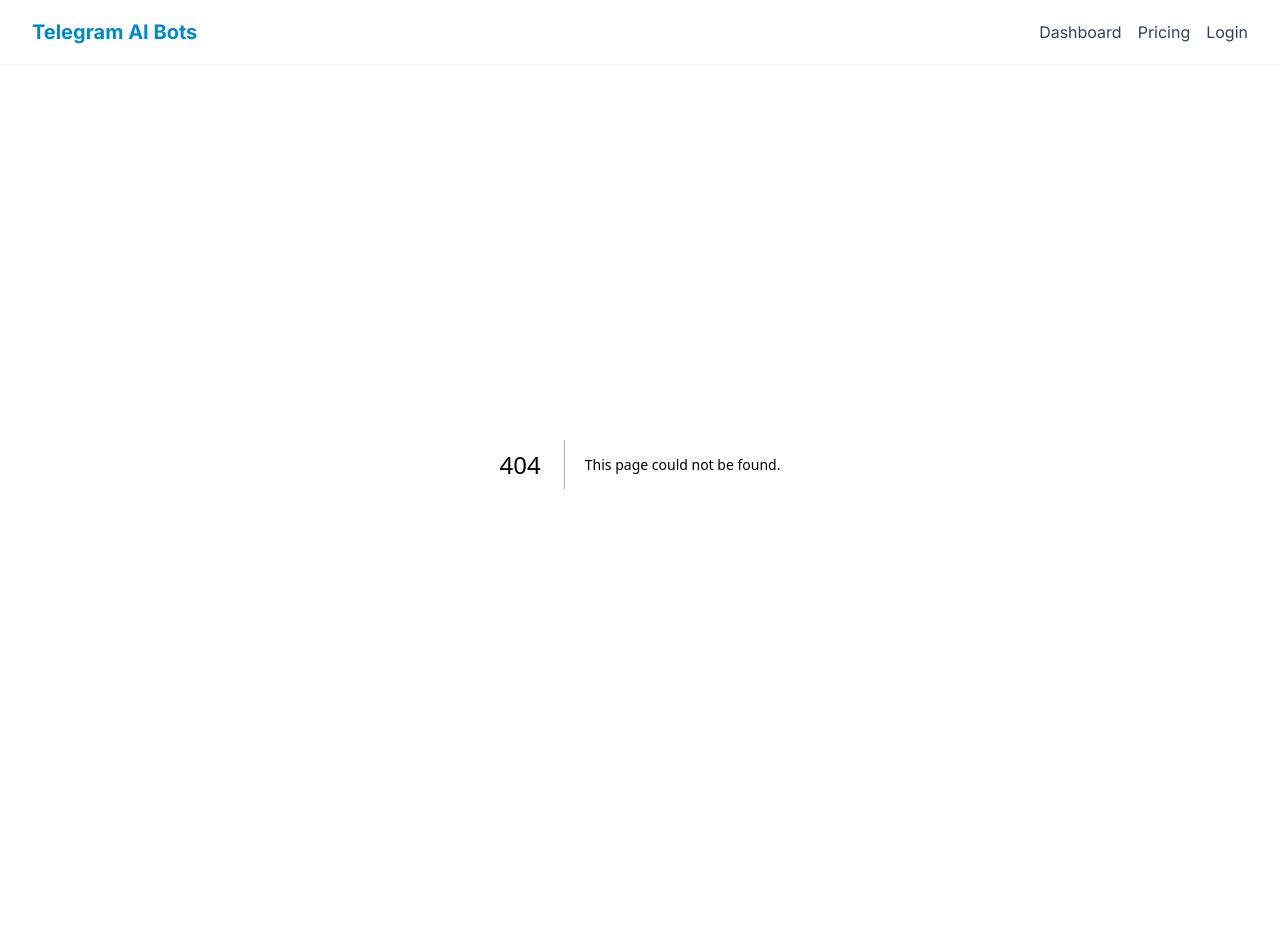
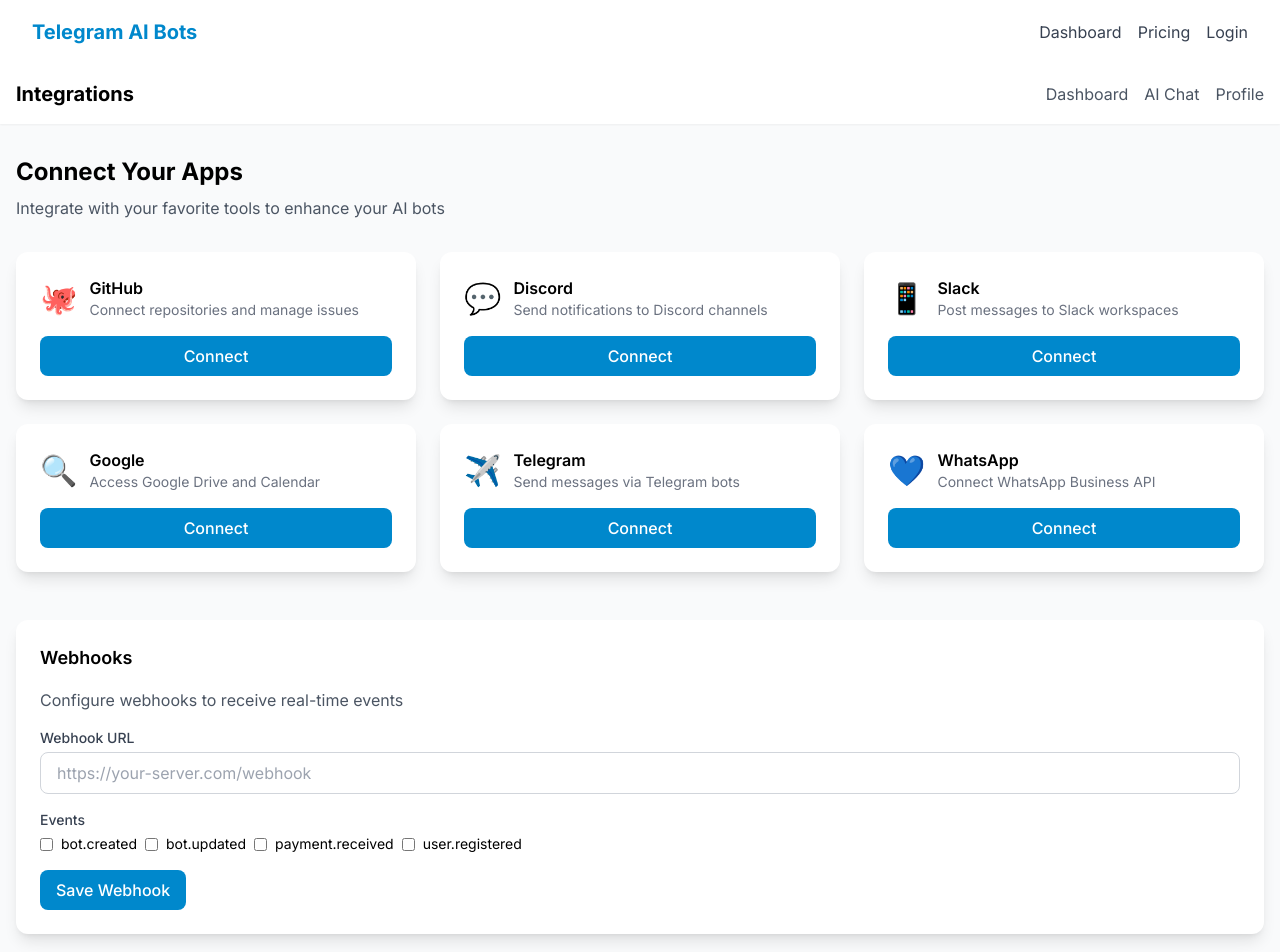
Before and after one commit to mrabt3475-cpu/telegram-ai-bot-platform, a Next.js app in the folder frontend/: page /integrations in a window 1280 px wide. Before the commit this address had no page. Shown: the top 952 px of the page. Before the commit the page ends 864 px from the top, so only its background shows below. Built offline with nearby package versions, Linux system fonts and the light colour scheme; no server answers; sample sign-in values are in the browser's storage.

Commit message:
feat: add integrations page

```diff
--- /dev/null
+++ b/frontend/src/app/integrations/page.js
@@ -0,0 +1,157 @@
+'use client';
+import { useState, useEffect } from 'react';
+import { useRouter } from 'next/navigation';
+import axios from 'axios';
+
+export default function Integrations() {
+  const router = useRouter();
+  const [integrations, setIntegrations] = useState({
+    github: false,
+    discord: false,
+    slack: false,
+    google: false,
+    telegram: false,
+    whatsapp: false
+  });
+  const [loading, setLoading] = useState(true);
+
+  useEffect(() => {
+    const token = localStorage.getItem('token');
+    if (!token) {
+      router.push('/login');
+      return;
+    }
+    fetchIntegrations();
+  }, [router]);
+
+  const fetchIntegrations = async () => {
+    try {
+      const token = localStorage.getItem('token');
+      const res = await axios.get('http://localhost:3000/api/integrations/status', {
+        headers: { Authorization: `Bearer ${token}` }
+      });
+      setIntegrations(res.data.integrations);
+    } catch (err) {
+      console.error(err);
+    }
+    setLoading(false);
+  };
+
+  const connectIntegration = async (service) => {
+    try {
+      const token = localStorage.getItem('token');
+      const res = await axios.get(`http://localhost:3000/api/integrations/${service}/auth`, {
+        headers: { Authorization: `Bearer ${token}` }
+      });
+      window.location.href = res.data.url;
+    } catch (err) {
+      alert('Failed to initiate connection');
+    }
+  };
+
+  const disconnectIntegration = async (service) => {
+    if (!confirm(`Are you sure you want to disconnect ${service}?`)) return;
+    try {
+      const token = localStorage.getItem('token');
+      await axios.delete(`http://localhost:3000/api/integrations/${service}`, {
+        headers: { Authorization: `Bearer ${token}` }
+      });
+      setIntegrations({ ...integrations, [service]: false });
+    } catch (err) {
+      alert('Failed to disconnect');
+    }
+  };
+
+  const integrationList = [
+    { id: 'github', name: 'GitHub', icon: '🐙', description: 'Connect repositories and manage issues', color: '#333' },
+    { id: 'discord', name: 'Discord', icon: '💬', description: 'Send notifications to Discord channels', color: '#5865F2' },
+    { id: 'slack', name: 'Slack', icon: '📱', description: 'Post messages to Slack workspaces', color: '#4A154B' },
+    { id: 'google', name: 'Google', icon: '🔍', description: 'Access Google Drive and Calendar', color: '#4285F4' },
+    { id: 'telegram', name: 'Telegram', icon: '✈️', description: 'Send messages via Telegram bots', color: '#0088cc' },
+    { id: 'whatsapp', name: 'WhatsApp', icon: '💙', description: 'Connect WhatsApp Business API', color: '#25D366' }
+  ];
+
+  if (loading) return <div className="min-h-screen flex items-center justify-center">Loading...</div>;
+
+  return (
+    <div className="min-h-screen bg-gray-50">
+      <header className="bg-white shadow-sm">
+        <div className="max-w-7xl mx-auto px-4 py-4 flex justify-between items-center">
+          <h1 className="text-xl font-bold">Integrations</h1>
+          <nav className="flex gap-4">
+            <a href="/dashboard" className="text-gray-600 hover:text-primary">Dashboard</a>
+            <a href="/chat" className="text-gray-600 hover:text-primary">AI Chat</a>
+            <a href="/profile" className="text-gray-600 hover:text-primary">Profile</a>
+          </nav>
+        </div>
+      </header>
+
+      <main className="max-w-7xl mx-auto px-4 py-8">
+        <div className="mb-8">
+          <h2 className="text-2xl font-bold mb-2">Connect Your Apps</h2>
+          <p className="text-gray-600">Integrate with your favorite tools to enhance your AI bots</p>
+        </div>
+
+        <div className="grid md:grid-cols-2 lg:grid-cols-3 gap-6">
+          {integrationList.map(item => (
+            <div key={item.id} className="card">
+              <div className="flex items-start justify-between mb-4">
+                <div className="flex items-center gap-3">
+                  <span className="text-3xl">{item.icon}</span>
+                  <div>
+                    <h3 className="font-semibold">{item.name}</h3>
+                    <p className="text-sm text-gray-500">{item.description}</p>
+                  </div>
+                </div>
+              </div>
+              {integrations[item.id] ? (
+                <div className="flex items-center gap-2">
+                  <span className="text-green-600 flex items-center gap-1">
+                    <span className="w-2 h-2 bg-green-600 rounded-full"></span>
+                    Connected
+                  </span>
+                  <button
+                    onClick={() => disconnectIntegration(item.id)}
+                    className="text-red-500 text-sm hover:underline ml-auto"
+                  >
+                    Disconnect
+                  </button>
+                </div>
+              ) : (
+                <button
+                  onClick={() => connectIntegration(item.id)}
+                  className="btn btn-primary w-full"
+                >
+                  Connect
+                </button>
+              )}
+            </div>
+          ))}
+        </div>
+
+        <div className="mt-12 card">
+          <h3 className="text-lg font-semibold mb-4">Webhooks</h3>
+          <p className="text-gray-600 mb-4">Configure webhooks to receive real-time events</p>
+          <div className="space-y-4">
+            <div>
+              <label className="block text-sm font-medium text-gray-700 mb-1">Webhook URL</label>
+              <input type="text" className="input" placeholder="https://your-server.com/webhook" />
+            </div>
+            <div>
+              <label className="block text-sm font-medium text-gray-700 mb-1">Events</label>
+              <div className="flex gap-2 flex-wrap">
+                {['bot.created', 'bot.updated', 'payment.received', 'user.registered'].map(event => (
+                  <label key={event} className="flex items-center gap-2">
+                    <input type="checkbox" className="rounded" />
+                    <span className="text-sm">{event}</span>
+                  </label>
+                ))}
+              </div>
+            </div>
+            <button className="btn btn-primary">Save Webhook</button>
+          </div>
+        </div>
+      </main>
+    </div>
+  );
+}
```
